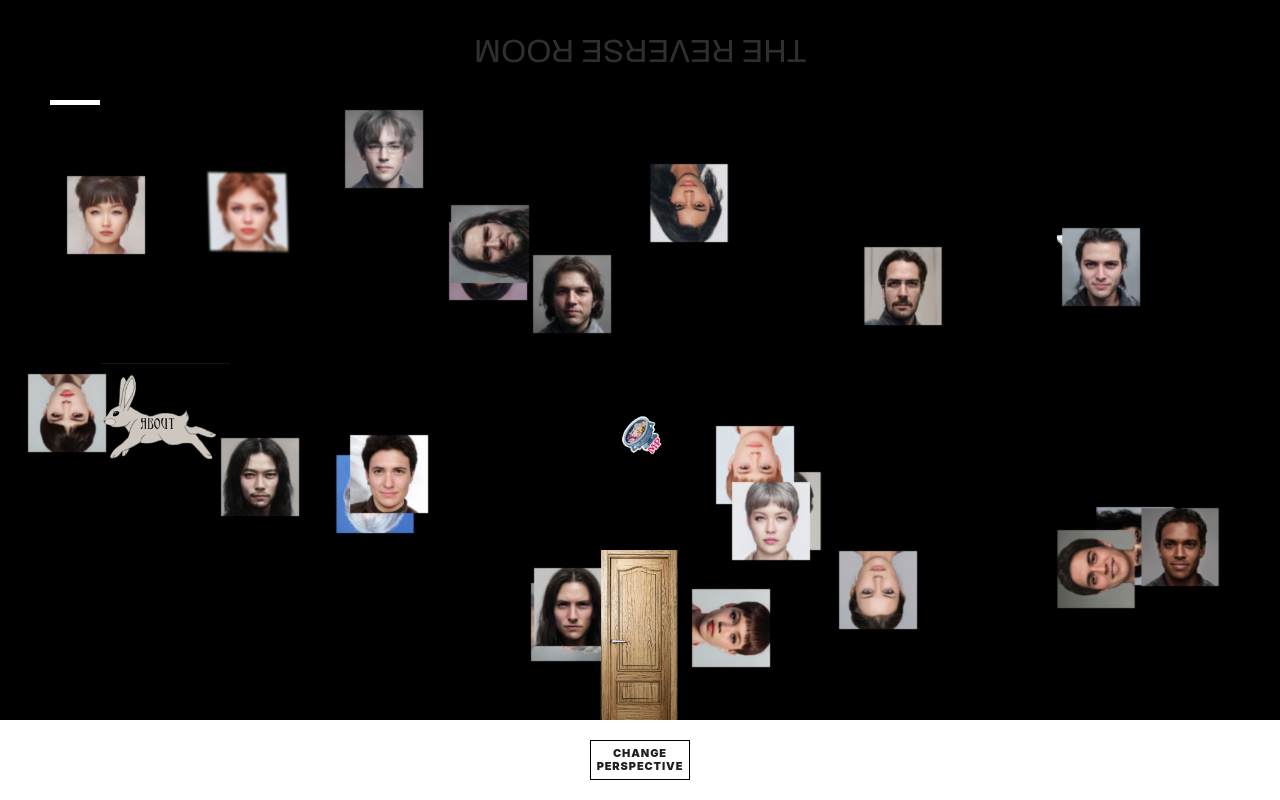
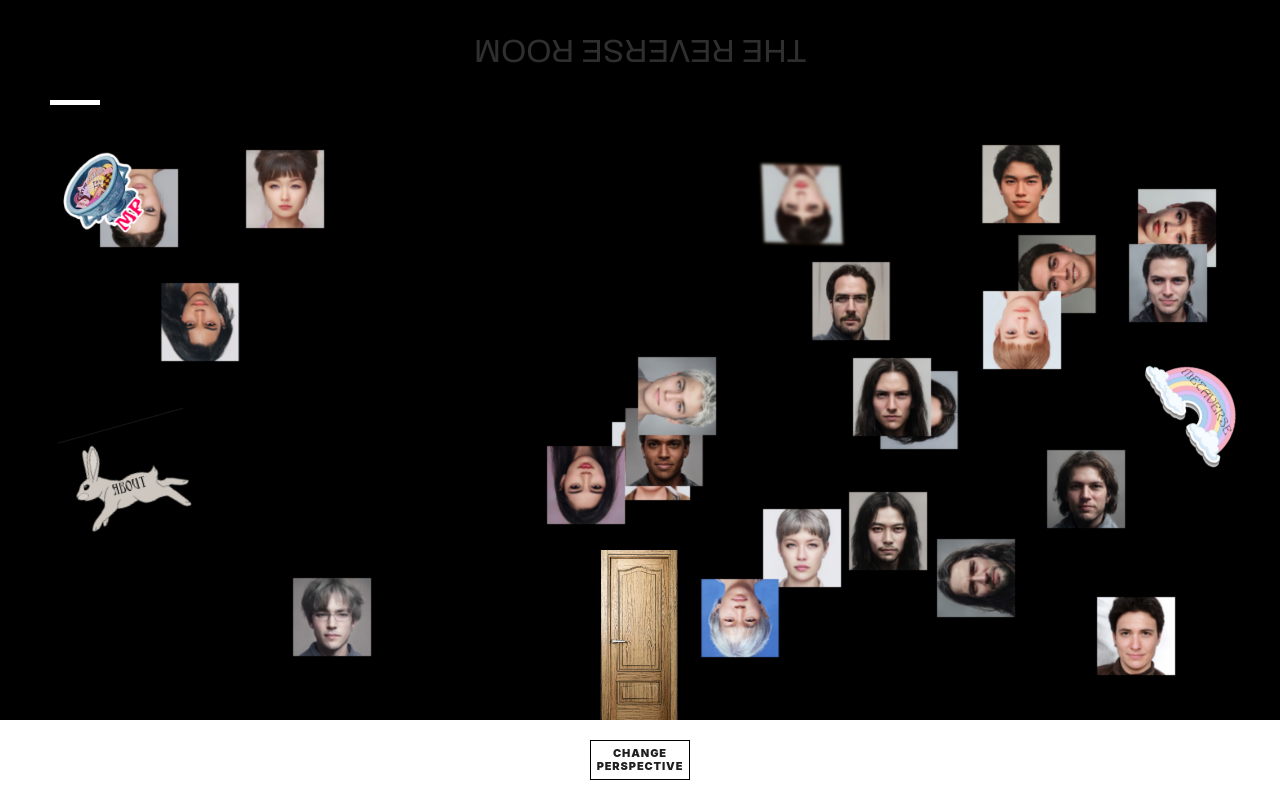
Before and after one commit to Pixel-Reactor/CrazyPics, a React (Create React App) app: page / in a window 1280 px wide. Built offline with nearby package versions, Linux system fonts and the light colour scheme.

Commit message:
set an interval to restart the animation

```diff
--- a/src/App.css
+++ b/src/App.css
@@ -58,14 +58,44 @@ footer p {
 }
 .rabbit{
   position: absolute;
-  left: 100px;
-  bottom:230px ;
+  left: 80px;
+  bottom:180px ;
   z-index: 1000;
   filter: brightness(90%);
-  transition: all 1s;
+  transition: all 5s;
+  animation: Float 5s infinite;
+  animation-delay: 2s;
 }
 .rabbit:hover{
   filter: brightness(120%);
+}
+.rainbow{
+  position: absolute;
+  bottom: 40%;
+  right: 20px;
+  margin: auto;
+  z-index: 1000;
+  display: flex;
+  justify-content: center;
+  align-items: center;
+  transition: all 4s;
+  animation: Float 10s infinite;
+  animation-delay: 3s;
+}
+.rainbow:hover{
+  filter: brightness(120%);
+}
+.market{
+  position: absolute;
+  top: 20px;
+  left: 20px;
+  margin: auto;
+  z-index: 1000;
+  display: flex;
+  justify-content: center;
+  align-items: center;
+  transition: all 4s;
+  animation: Float 12s infinite;
 }
 .puerta{
   width: 80px;
@@ -108,12 +138,12 @@ footer p {
 
   60%{
     filter: blur(10px);
-    background-color: green;
+    background-color:rgb(255, 157, 39);
 
   }
   60.5%{
     filter: blur(0px);
-    background-color: red;
+    background-color:rgb(24, 146, 255);
     transform:skew(20deg, 0deg)
   }
 
@@ -186,25 +216,46 @@ footer p {
 }
 @keyframes Stand {
   0%{
-    background-color: red;
-    border-radius: 50%;
+    background-color:rgb(24, 146, 255);
+    border-radius: 30%;
   }
   25%{
     background-color: transparent;
   }
   50%{
-    background-color: rgb(58, 151, 34);
-    border-radius: 50%;
+    background-color:rgb(255, 157, 39);
+    border-radius: 30%;
   }
   75%{
     background-color: transparent;
   }
   90%{
-    background-color: red;
-    border-radius: 50%;
+    background-color:rgb(24, 146, 255);
+    border-radius: 30%;
   }
   100%{
    background-color: transparent;
   }
 
 }
+
+@keyframes Float{
+  0%{
+    transform: translateX(0px) translateY(0px);
+  }
+  20%{
+    transform: translateX(20px) translateY(30px) rotate(20deg);
+  }
+  40%{
+    transform: translateX(20px) translateY(-20px);
+  }
+  60%{
+    transform: translateX(0px) translateY(10px) ;
+  }
+  80%{
+    transform: translateX(-10px) translateY(10px) rotate(-20deg);
+  }
+  100%{
+    transform: translateX(0px) translateY(0px);
+  }
+}
--- a/src/App.js
+++ b/src/App.js
@@ -16,7 +16,7 @@ const [AppStyle, setAppStyle] = useState({
 const HandlePerspective = () =>{
   setrotate(rotate+90);
   setrotateX(rotateX+180);
-  setAppStyle({...AppStyle,transform:`rotate(${rotate+90}deg) rotateX(${rotateX+180}deg)`})
+  setAppStyle({...AppStyle,transform:`rotate(${rotate+90}deg) rotateX(${rotateX+180}deg)`,width:'100%',height:'100vh'})
   console.log(rotate)
 }
   return (
--- a/src/components/Container.js
+++ b/src/components/Container.js
@@ -4,20 +4,26 @@ import Image from './Image';
 
 const Container = () => {
     const [imgs, setimgs] = useState([]);
-    const [content, setcontent] = useState({});
-    const [rows, setrows] = useState();
-    const [columns, setcolumns] = useState();
+    const [reset, setreset] = useState(0);
     const images = require.context('../images');
-
-
+   useEffect(() => {
+   console.log('reset')
+   }, [reset]);
     useEffect(() => {
 
         setimgs(images.keys())
+    const ResetInterval = () =>{
+        const TimeOut = setTimeout(() => {
+            setreset(reset +1)
+            console.log(reset)
+        }, 5000);
+    }
+    ResetInterval();
 
+    }, [reset]);
 
-    }, []);
     const HandleRender = () => {
-        return imgs?.map((image) => <Image key={image} img={image}  pos={{ top: '100px', left: '10px' }} />) ?? <img width='50px' src='../CutomImgs/question-mark.png' />
+        return imgs?.map((image) => <Image key={image} interval={reset}  img={image}  pos={{ top: '100px', left: '10px' }} />) ?? <img width='50px' src='../CutomImgs/question-mark.png' />
     }
     return (
         <div className='container'>
@@ -26,6 +32,8 @@ const Container = () => {
 
             <div className='puerta'><img src={require('../CustomImgs/PUERTA.png')} /></div>
             <div className='rabbit'><img width='130px' src={require('../CustomImgs/rabbit.png')} /></div>
+            <div className='rainbow'><img width='160px' src={require('../CustomImgs/METAVERSE.png')} /></div>
+            <div className='market'><img width='160px' src={require('../CustomImgs/MRQUET PLACE.png')} /></div>
         </div>
     )
 }
--- a/src/components/Image.js
+++ b/src/components/Image.js
@@ -2,12 +2,13 @@ import React from 'react'
 import { useEffect,useState } from 'react';
 
 const Image = (props) => {
-    const [animation, setanimation] = useState(['Stand 3s linear','Gray 5.5s linear','interference 2s linear','Bright 1s infinite','Calm 10s infinite']);
+    const [animation, setanimation] = useState(['Stand 3s linear','Gray 5.5s linear','interference 2s linear','Bright 2s infinite','Calm 10s infinite']);
+
    const [resize, setresize] = useState({
     heigth:window.innerHeight,
     width:window.innerWidth
    });
-   const [reset, setreset] = useState(0);
+
    const pic=props.img.slice(2);
     const [box, setbox] = useState({
         width:'80px',
@@ -23,7 +24,7 @@ const Image = (props) => {
         top:Math.floor(Math.random() * ((window.innerHeight - 280) - 1 + 1)) + 1,
         left:Math.floor(Math.random() * ((window.innerWidth - 80) - 10 + 1)) + 10,
         opacity:1,
-        transition:'all 1s',
+        transition:'all 4s',
         zIndex:Math.floor(Math.random() * 20)
     });
 
@@ -37,6 +38,7 @@ const Image = (props) => {
 
     useEffect(() => {
         setTimeout(() => {
+
             const UpdateSize = () =>{
                 setresize({
                     width:window.innerWidth,
@@ -54,11 +56,12 @@ const Image = (props) => {
         left:left
       })
 
-    }, [resize]);
+    }, [resize,props.interval]);
+
     useEffect(() => {
        const Animation= setInterval(() => {
           setbox({...box,
-              animation:animation[Math.floor(Math.random() * 3)],
+              animation:animation[Math.floor(Math.random() * 5)],
               zIndex:Math.floor(Math.random() * 20)
           })
 
@@ -68,7 +71,7 @@ const Image = (props) => {
 
   return (
     <div>
-      <div style={box}><img  style={load}  src={require(`../images/${pic}`)} alt="hola" /></div>
+      <div style={box}><img  style={load}  src={require(`../images/${pic}`)} alt="img" /></div>
 
     </div>
   )
--- a/src/index.js
+++ b/src/index.js
@@ -6,9 +6,9 @@ import reportWebVitals from './reportWebVitals';
 
 const root = ReactDOM.createRoot(document.getElementById('root'));
 root.render(
-  <React.StrictMode>
+
     <App />
-  </React.StrictMode>
+
 );
 
 // If you want to start measuring performance in your app, pass a function
```
Also changed, not shown: src/CustomImgs/METAVERSE.png (renamed from src/images/METAVERSE.png), src/CustomImgs/MRQUET PLACE.png (renamed from src/images/MRQUET PLACE.png).
